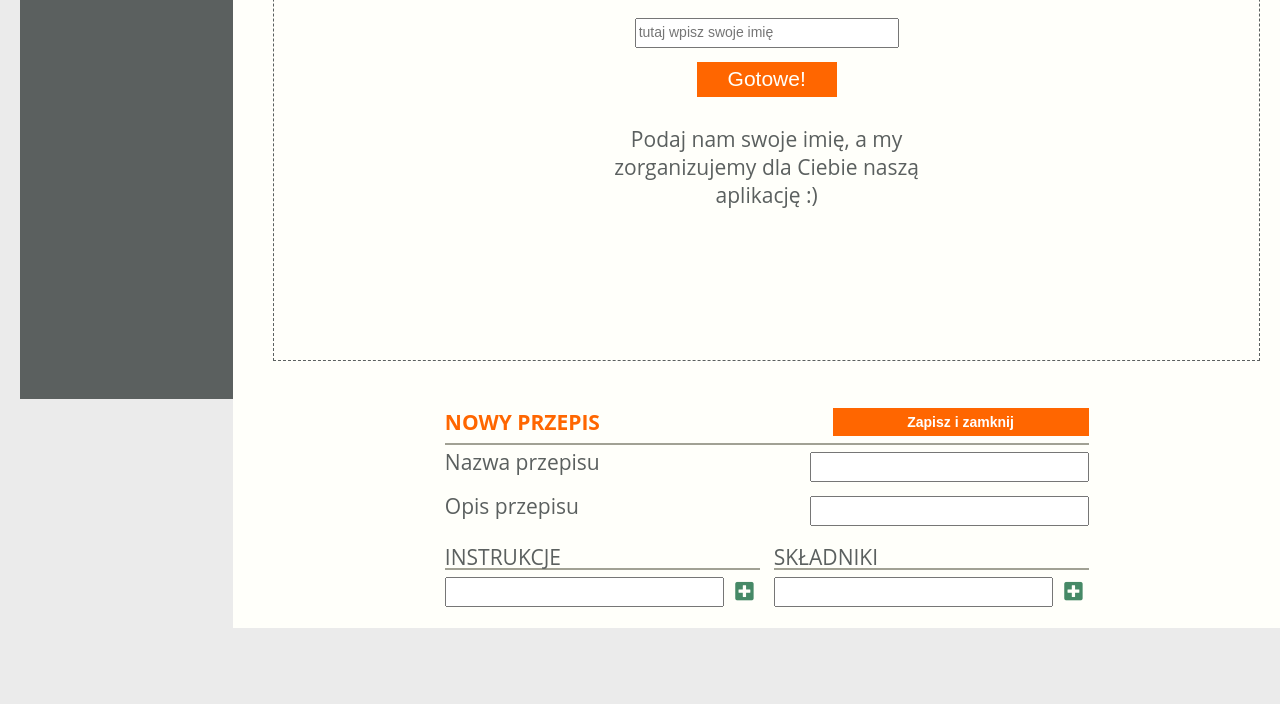
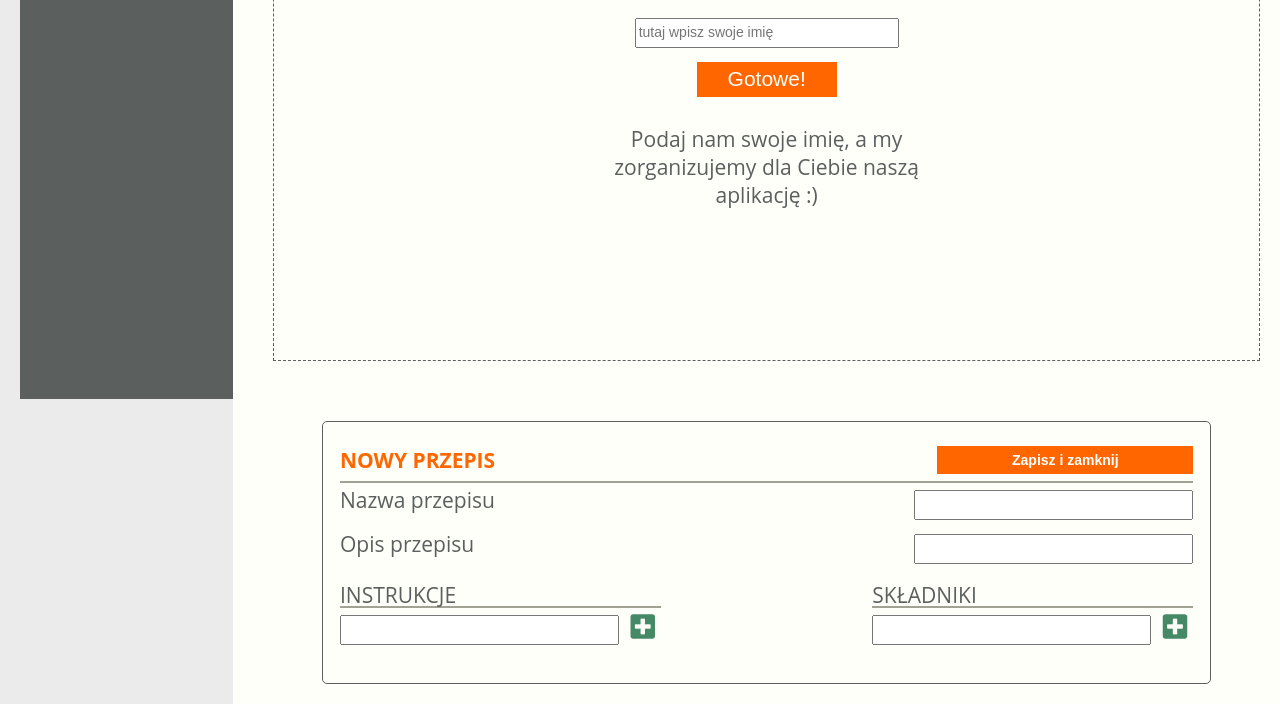
Before and after one commit to mkusmierczyk/ScheduleYourMeals, a website: page development/app.html in a window 1280 px wide. Shown: the part 401-1105 px from the top of the page. Before the commit the page ends 1029 px from the top, so only its background shows below. Drawn offline with nearby package versions, Linux system fonts and the light colour scheme; files that its build step writes are made by us from their sources; a web font is replaced by a local one.

Commit message:
with scroll on ul

```diff
--- a/development/scss/elements/_new_recipe_form.scss
+++ b/development/scss/elements/_new_recipe_form.scss
@@ -2,6 +2,14 @@
   color: $nav_color;
   display: flex;
   justify-content: center;
+  form {
+    border: 1px solid $nav_color;
+    border-radius: 5px;
+    width: 80%;
+    padding: 1.2rem;
+    margin: 20px 0;
+
+  }
   div {
     padding: .5rem 0;
   }
@@ -31,6 +39,7 @@
   .box3{
     font-size: 1.5rem;
     display: flex;
+    justify-content: space-between;
     .box3_1 {
       padding-right: 1rem;
     }
@@ -43,6 +52,10 @@
       }
       button {
         color: $success-color;
+        font-size: 2rem;
+      }
+      ul {
+        overflow: scroll;
       }
     }
   }
```
